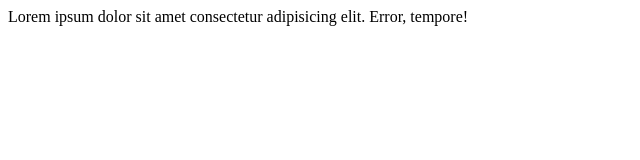
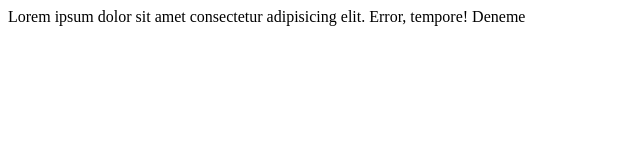
Before and after one commit to GhostProtector/homework_28, a plain HTML site: page index.html in a window 1280 px wide. Shown: the full height of the page, 0-640 px from the left. Drawn offline with Linux system fonts and the light colour scheme.

Commit message:
Update index.html

```diff
--- a/index.html
+++ b/index.html
@@ -10,6 +10,8 @@
 
 <body>
     Lorem ipsum dolor sit amet consectetur adipisicing elit. Error, tempore!
+
+    Deneme
 </body>
 
 </html>
```
